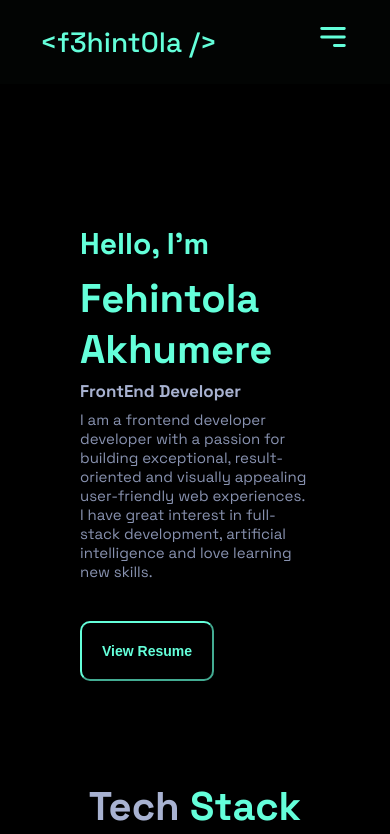
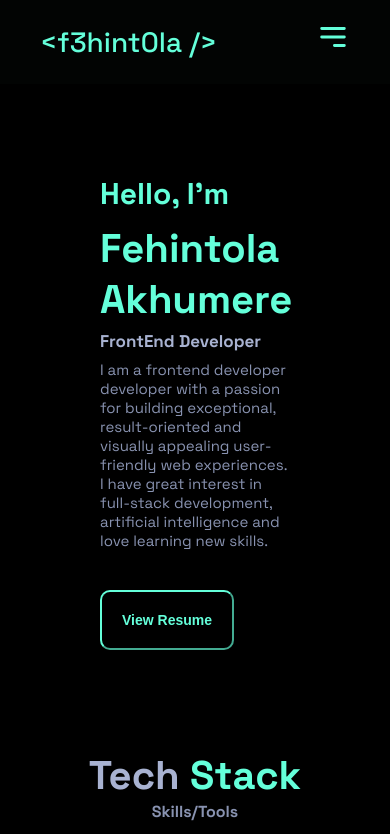
Before and after one commit to f3hint0la/portfolio-v1, a React (Create React App) app: page / in a window 390 px wide. Shown: the top 834 px of the page. Built offline with nearby package versions, Linux system fonts and the light colour scheme.

Commit message:
fix: styling for the 100th time

```diff
--- a/src/App.scss
+++ b/src/App.scss
@@ -8,11 +8,12 @@
 
 html {
   scroll-behavior: smooth;
+  overflow-x: none;
+  overflow-y: none;
 }
 
 body {
   overflow-x: hidden;
-  -webkit-overflow-scrolling: none;
   overscroll-behavior: none;
 }
 
--- a/src/components/ProjectCard.js
+++ b/src/components/ProjectCard.js
@@ -30,6 +30,10 @@ const ProjectCard = () => {
                 placeholderSrc={img}
                 height={350}
                 width="100%"
+                style={{
+                  backgroundPosition: "center",
+                  backgroundSize: "cover",
+                }}
               />
 
               <div className={styles.details}>
--- a/src/styles/hero.module.scss
+++ b/src/styles/hero.module.scss
@@ -65,8 +65,9 @@
 
 @media screen and (max-width: 768px) {
   .home {
-    margin: 0px 70px;
-    margin: auto;
+    margin: auto 20px;
+    padding-top: 50px;
+    // margin: auto;
 
     .container {
       flex-direction: column;
@@ -83,7 +84,7 @@
         .body {
           margin: auto;
           margin-block-start: 8px;
-          // padding-left: auto;
+          padding-left: auto;
           text-align: left;
         }
       }
--- a/src/styles/projectcard.module.scss
+++ b/src/styles/projectcard.module.scss
@@ -26,12 +26,12 @@
       border-radius: 8px;
       box-shadow: 0 10px 15px -3px $nav-color;
 
-      .lazy-load-image-background.blur {
+      .lazy-load-image-background {
+        &.blur {
           filter: blur(15px);
 
           & > img {
             opacity: 0;
-          max-width: 100%;
           }
 
           &.lazy-load-image-loaded {
@@ -41,7 +41,7 @@
             & > img {
               opacity: 1;
               transition: opacity 0.3s;
-            max-width: 100%;
+            }
           }
         }
       }
@@ -109,11 +109,7 @@
     .content {
       .cardView {
         width: 350px;
-
-        .lazy-load-image-background {
-          max-width: 100%;
       }
     }
   }
 }
-}
```
Lines whose indentation alone changed are shown as unchanged.
